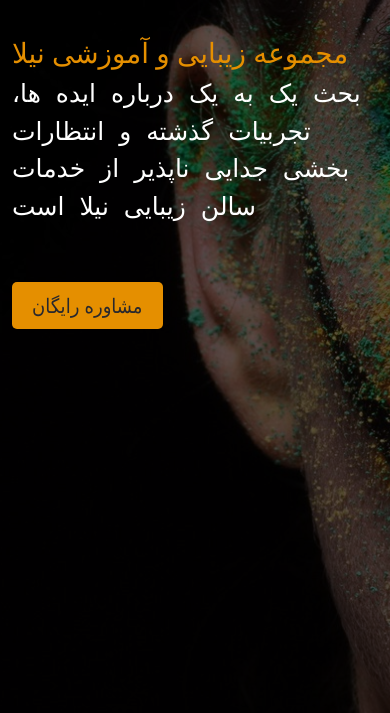
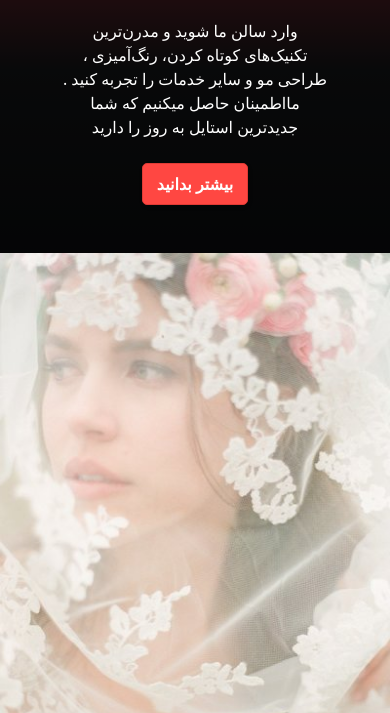
Before and after one commit to Narges-Fateh/Narges-Fateh.github.io, a plain HTML site: page index.html in a window 390 px wide. Shown: the part 112-825 px from the top of the page. Drawn offline with nearby package versions, Linux system fonts and the light colour scheme.

Commit message:
banner two details

```diff
--- a/css/index.css
+++ b/css/index.css
@@ -53,9 +53,11 @@
 
 }
 
+
+
 .banner {
     height: 100vh;
-    background-image: url("../images/makeup.jpg");
+    background: linear-gradient(#d7cf24, #9987, rgba(28, 11, 32, 0.3)), url("../images/makeup.jpg");
     background-position: center;
     background-repeat: no-repeat;
     background-size: cover;
@@ -63,6 +65,16 @@
     background-blend-mode: overlay;
     background-color: #2e2e34;
 }
+
+
+.ban2 {
+
+    background: linear-gradient(#f33c42, rgba(29, 28, 28, 0.982), rgba(11, 11, 11, 0.944));
+
+    background-blend-mode: overlay;
+
+}
+
 
 .banner h1 {
 
@@ -108,7 +120,7 @@
 }
 
 
-.pressed-button {
+.bri-button {
     text-decoration: none;
     display: inline-block;
     padding: 10px 20px;
@@ -122,14 +134,39 @@
     font-weight: 300;
     color: whitesmoke;
     box-shadow: 0 16px 32px 0 rgba(0, 40, 120, .35);
-    transition:all .5s;
+    transition: all .5s;
 }
 
-.pressed-button:hover {
+.bri-button:hover {
     box-shadow: 0 0 0 0 rgba(0, 40, 120, 0);
     background-position: 0 0;
-    border:0px solid #eeb3af;
+    border: 0px solid #eeb3af;
 }
-.max-w{
+
+.max-w {
     max-width: 800px;
 }
+
+
+
+.button-two {
+    background: #FF4742;
+    border: 1px solid #df3b35;
+    border-radius: 5px;
+    box-shadow: 1px 2px 4px rgba(0, 0, 0, 0.1);
+    box-sizing: border-box;
+    color: #FFFFFF;
+    cursor: pointer;
+    display: inline-block;
+    font-size: 16px;
+    font-weight: 800;
+    line-height: 16px;
+    padding: 12px 14px;
+    text-align: center;
+    vertical-align: middle;
+}
+
+.button-two:hover {
+    background-color: inherit;
+    color: #FF4742;
+}
--- a/index.html
+++ b/index.html
@@ -13,11 +13,11 @@
 
 
 
-    <title>سالن زیبایی نیلا</title>
+    <title>Beauty Nila</title>
   </head>
   <body>
 
- <header class="main-header">
+ <header class="main-header d-none d-md-block">
       <nav class="navbar navbar-expand-md">
         <div class="container">
           <a class="navbar-brand" href="#"><img src="images/Background-removebg-preview.png" class="w-25"></a>
@@ -68,12 +68,12 @@
 
 
 
-      <div class="container-fluid banner">
+      <div class="container-fluid banner d-none d-md-block">
         <div class="row align-items-center">
 
 
         <div class="col-12 text-end justify-content-end mt-5">
-          <div class=" d-flex flex-column align-items-end banner-content space-margin">
+          <div class=" d-flex flex-column align-items-end banner-content space-margin justify-content-center px-5 py-3">
             <h1> مجموعه زیبایی و آموزشی نیلا</h1>
             <p>بحث یک به یک درباره ایده ها، تجربیات گذشته و انتظارات بخشی جدایی ناپذیر از خدمات سالن زیبایی نیلا است </p>
             <div class="banner-btn mt-5">
@@ -87,6 +87,35 @@
 
         </div>
       </div>
+
+
+<section class=" bg-dark ban2 text light p-5 text-center">
+  <div class="container">
+    <div class="d-sm-flex align-items-center justify-content-center">
+      <div>
+        <h2 class="text-white">کلیه خدمات آرایشی <span class="text-danger">در سالنی مدرن</span></h2>
+        <p class="text-white my-4">وارد سالن ما شوید و مدرن‌ترین تکنیک‌های کوتاه کردن، رنگ‌آمیزی ، طراحی مو و سایر خدمات را تجربه کنید . مااطمینان حاصل میکنیم  که شما جدیدترین استایل به روز را دارید</p>
+        <button class="btn btn-primary btn-lg button-two ">بیشتر بدانید</button>
+        </div>
+        <img class="img-fluid w-50 d-none d-sm-block rounded-1 border-start border-danger border-3" src="images/workers.jpg">
+        </div>
+      </div>
+    </div>
+  </div>
+
+</section>
+
+
+
+
+
+
+
+
+
+
+
+
 
 
 
@@ -104,7 +133,7 @@
 
             یک عروس باید مانند خیره کننده ترین جنبه خودش باشد نه شخص دیگری.
             سالن زیبایی Nila در مرکز محله سعادت آباد تهران به دلیل درمان های استثنایی مراقبت از مو و پوست،در نوع خود بهترین است ..</p>
-          <button class="btn btn-outline-dark pressed-button my-5">گالری نمونه کارها</button>
+          <button class="btn btn-outline-dark bri-button my-5">گالری نمونه کارها</button>
 
         </div>
       </div>
@@ -131,14 +160,14 @@
 
 
 
-    <div class="container mt-md-3">
+    <div class="container mt-md-3 d-none d-md-block">
       <div class="row g-3">
 
 
         <div class="col-12 col-md-3">
           <div class="card"><img src="images/maamm.jpg" class="card-img-top  pic rounded-1">
             <div class="card-body ">
-              <h5 class="card-title text-center">Lorem, ipsum.</h5>
+              <h5 class="card-title text-center">میکاپ و گریم</h5>
               <p class="card-text">Lorem ipsum dolor sit amet consectetur, adipisicing elit. Fuga, itaque.</p>
             </div>
           </div>
@@ -190,5 +219,10 @@
 
 
 
+
+
+
+
+
   </body>
 </html>
```
Also changed, not shown: images/facemm.jpg (added), images/workers.jpg (added).
